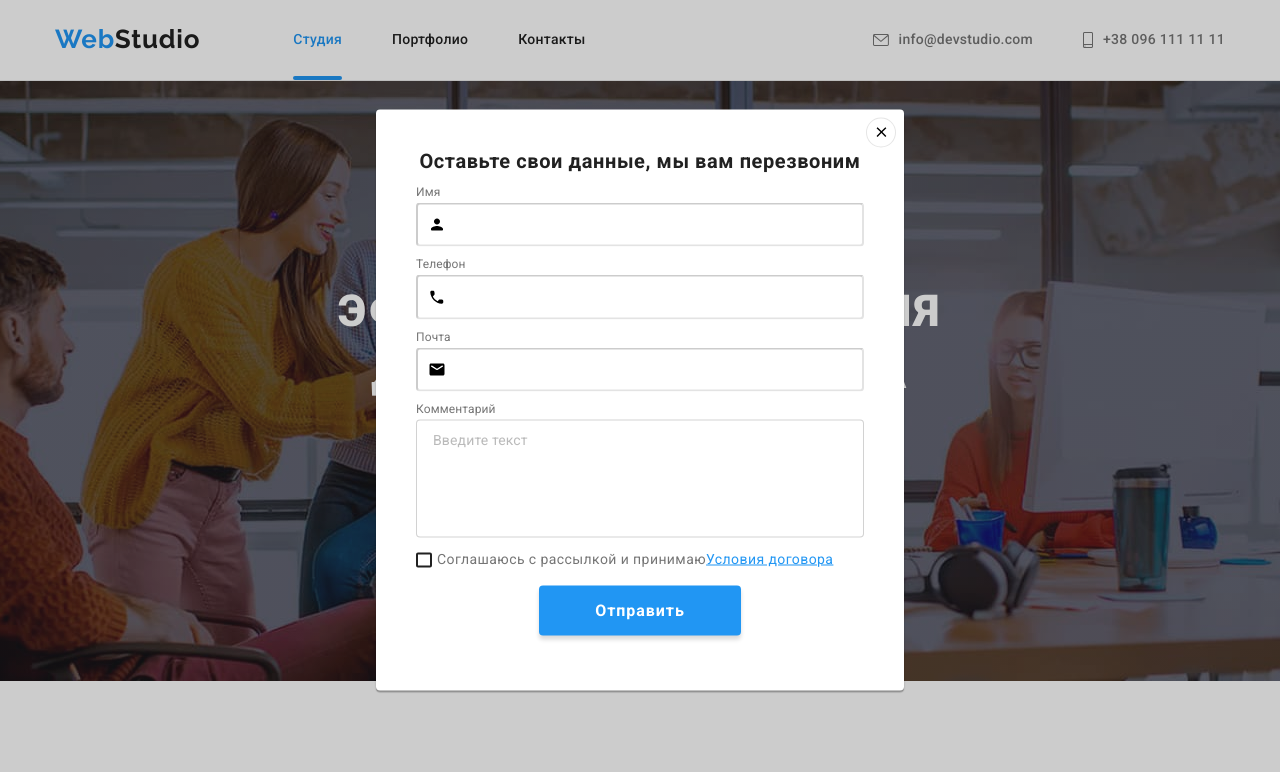
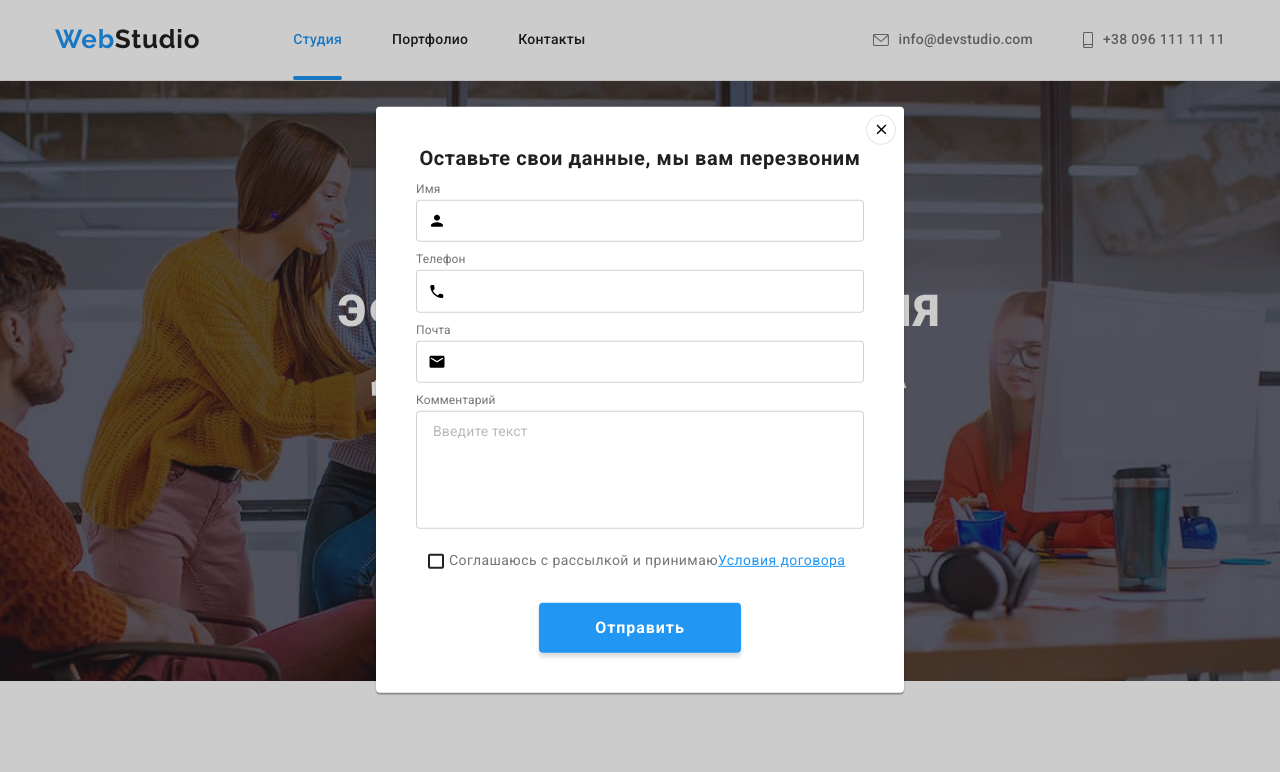
Before and after one commit to AndreyKrykun/goit-markup-hm-06, a plain HTML site: page index.html in a window 1280 px wide. Both pictures are taken after a click on the button "Заказать услугу". Shown: the top 772 px of the page. Drawn offline with nearby package versions, Linux system fonts and the light colour scheme.

Commit message:
UpdateHM06

```diff
--- a/css/styles.css
+++ b/css/styles.css
@@ -225,6 +225,7 @@ span {
   letter-spacing: 0.06em;
   background-color: #2196f3;
   color: var(--primary-white-color);
+  border: none;
   cursor: pointer;
 }
 
@@ -512,6 +513,7 @@ span {
 
 .filter {
   display: inline-block;
+  border: none;
   border-radius: 4px;
   padding: 6px 22px;
   font-family: Roboto;
@@ -782,7 +784,7 @@ span {
   top: 8px;
   right: 8px;
   cursor: pointer;
-  transition: color 250ms cubic-bezier(0.4, 0, 0.2, 1);
+  transition: fill 250ms cubic-bezier(0.4, 0, 0.2, 1);
 }
 
 .modal-close-btn:hover,
@@ -809,13 +811,13 @@ span {
 .form-field {
   display: flex;
   flex-direction: column;
-  margin-bottom: 10px;
+  margin-bottom: 0px;
 }
 
 .personal-data-titel {
   padding-top: 40px;
   margin-top: 0;
-  margin-bottom: 12px;
+  margin-bottom: 2px;
   font-family: Roboto;
   font-style: normal;
   font-weight: bold;
@@ -829,7 +831,7 @@ span {
 .modal-input {
   width: 100%;
   padding: 11px 30px;
-  border-color: rgba(33, 33, 33, 0.2);
+  border: 1px solid rgba(33, 33, 33, 0.2);
   border-radius: 4px;
   transition: border-color 250ms cubic-bezier(0.4, 0, 0.2, 1);
 }
@@ -844,6 +846,7 @@ span {
 }
 
 .form-field label {
+  margin-top: 10px;
   margin-bottom: 4px;
   font-family: Roboto;
   font-style: normal;
@@ -855,6 +858,10 @@ span {
 }
 
 .form-field .agreement {
+  margin-top: 20px;
+  margin-bottom: 30px;
+  padding-left: 12px;
+  padding-right: 13px;
   font-family: Roboto;
   font-style: normal;
   font-weight: normal;
@@ -890,6 +897,10 @@ span {
 .agreement {
   display: flex;
   align-items: center;
+  margin-top: 20px;
+  margin-bottom: 30px;
+  padding-left: 12px;
+  padding-right: 13px;
 }
 
 .agreement span {
```
